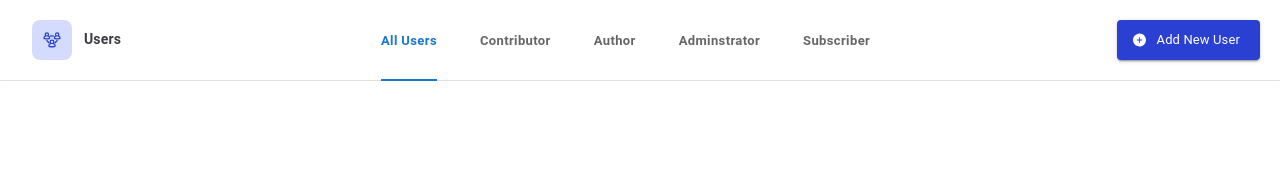
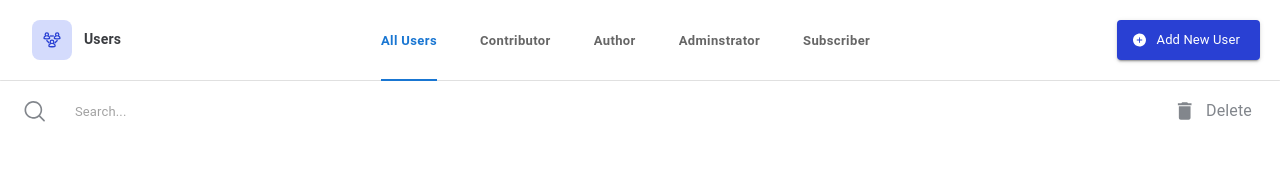
Before and after one commit to b21827483/Frontend-Evaluation-Task, a React (Vite) app: page / in a window 1280 px wide. Shown: the top 191 px of the page. Built offline with nearby package versions, Linux system fonts and the light colour scheme.

Commit message:
Searchbar UI added

```diff
--- a/src/Pages/Datatable.jsx
+++ b/src/Pages/Datatable.jsx
@@ -1,6 +1,7 @@
 import { Container } from "@mui/material";
 import Navbar from "../components/Shared/Navbar";
 import Line from "../components/Shared/UI/Line";
+import SearchBar from "../components/Shared/SearchBar";
 
 function Datatable() {
 
@@ -8,6 +9,7 @@ function Datatable() {
         <Container sx={{width: "100%"}} disableGutters maxWidth={false}>
             <Navbar />
             <Line />
+            <SearchBar />
         </Container>
     )
 }
--- /dev/null
+++ b/src/components/Shared/SearchBar.jsx
@@ -0,0 +1,24 @@
+import { Button, Container, TextField, Typography } from "@mui/material";
+
+function SearchBar() {
+    return (
+        <Container sx={{display: "flex",justifyContent:"space-between",alignItems:"center",width: "100%", height:"40px", px: "20px", py: "30px"}} disableGutters maxWidth={false}>
+            <Container sx={{display: "flex", alignItems:"center", gap: "12px",}} disableGutters maxWidth={false}>
+                <svg width="30" height="30" viewBox="0 0 30 30" fill="none" xmlns="http://www.w3.org/2000/svg">
+                    <path d="M25.5358 24.3631L20.8863 19.7131C22.3953 17.9015 23.1478 15.5779 22.9874 13.2256C22.8269 10.8732 21.7658 8.67331 20.0248 7.08349C18.2839 5.49367 15.997 4.63634 13.6401 4.68986C11.2832 4.74339 9.0376 5.70364 7.37057 7.37086C5.70353 9.03808 4.74338 11.2839 4.68986 13.6411C4.63634 15.9983 5.49358 18.2854 7.08323 20.0265C8.67287 21.7677 10.8725 22.8289 13.2246 22.9894C15.5767 23.1498 17.9001 22.3972 19.7114 20.8881L24.361 25.5381C24.5168 25.6938 24.7281 25.7812 24.9484 25.7812C25.1687 25.7812 25.38 25.6938 25.5358 25.5381C25.6136 25.4613 25.6753 25.3698 25.7174 25.269C25.7596 25.1681 25.7812 25.0599 25.7812 24.9506C25.7812 24.8413 25.7596 24.7331 25.7174 24.6323C25.6753 24.5314 25.6136 24.4399 25.5358 24.3631ZM6.38346 13.8659C6.37964 12.6346 6.67973 11.4214 7.25709 10.3338C7.83446 9.24634 8.67125 8.31813 9.69327 7.63157C10.7153 6.94501 11.8909 6.52131 13.1159 6.39805C14.3409 6.27479 15.5773 6.45578 16.7156 6.92498C17.8539 7.39417 18.8588 8.13705 19.6412 9.08774C20.4236 10.0384 20.9593 11.1675 21.2008 12.3749C21.4424 13.5823 21.3822 14.8306 21.0257 16.0092C20.6692 17.1877 20.0274 18.2601 19.1572 19.1311C18.1136 20.1795 16.7825 20.8947 15.3324 21.1862C13.8822 21.4776 12.3782 21.3323 11.0106 20.7686C9.64305 20.2049 8.47342 19.2482 7.64975 18.0194C6.82609 16.7907 6.3854 15.3452 6.38346 13.8659Z" fill="#82868C"/>
+                </svg>
+                <TextField sx={{"& fieldset": { border: 'none', width: "100%" }}}
+                           inputProps={{style: {fontSize: "13px", width: "100%" }}}
+                           id="searchbar" placeholder="Search..." fullWidth />
+            </Container>
+            <Button sx={{display: "flex", alignItems: "center", height: "30px", gap: "10px"}}>
+                    <svg width="30" height="30" viewBox="0 0 30 30" fill="none" xmlns="http://www.w3.org/2000/svg">
+                        <path d="M7.5 23.75C7.5 25.1313 8.61875 26.25 10 26.25H20C21.3813 26.25 22.5 25.1313 22.5 23.75V8.75H7.5V23.75ZM23.75 5H19.375L18.125 3.75H11.875L10.625 5H6.25V7.5H23.75V5Z" fill="#82868C"/>
+                    </svg>
+                    <Typography sx={{textTransform: "none", color: "#82868C"}}>Delete</Typography>
+                </Button>
+        </Container>
+    )
+}
+
+export default SearchBar;
```
